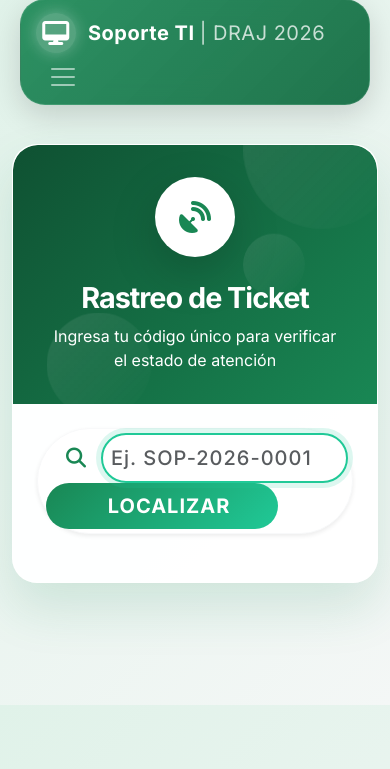
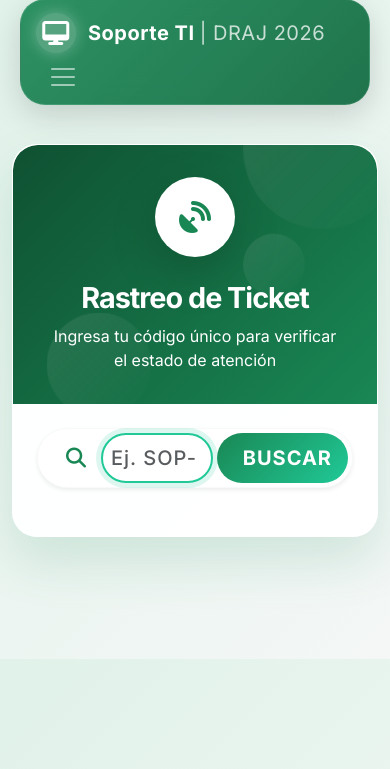
Before and after one commit to raulmarincarlos-eng/soporte-draj, a Flask app: page /consultar in a window 390 px wide. Shown: the part 16-785 px from the top of the page. Run offline with Flask 3, Linux system fonts and the light colour scheme; some libraries are stand-ins or nearby versions.

Commit message:
Fix mobile overflow in consulta

```diff
--- a/templates/consulta.html
+++ b/templates/consulta.html
@@ -100,7 +100,7 @@
                     <div class="input-group input-group-lg bg-white rounded-pill p-1 shadow-sm border border-light">
                         <span class="input-group-text bg-transparent border-0 ps-4 text-success"><i class="fas fa-search fs-5"></i></span>
                         <input type="text" class="form-control search-input-premium rounded-pill ps-2" name="ticket_id" placeholder="Ej. SOP-2026-0001" value="{{ search_id }}" required autofocus>
-                        <button class="btn btn-search-glow rounded-pill px-5 ms-1" type="submit"><i class="fas fa-radar me-2"></i> Localizar</button>
+                        <button class="btn btn-search-glow rounded-pill px-3 px-md-5 ms-1 text-nowrap" type="submit"><i class="fas fa-radar me-1 me-md-2"></i> <span class="d-none d-sm-inline">Localizar</span><span class="d-inline d-sm-none">Buscar</span></button>
                     </div>
                 </form>
 
```
